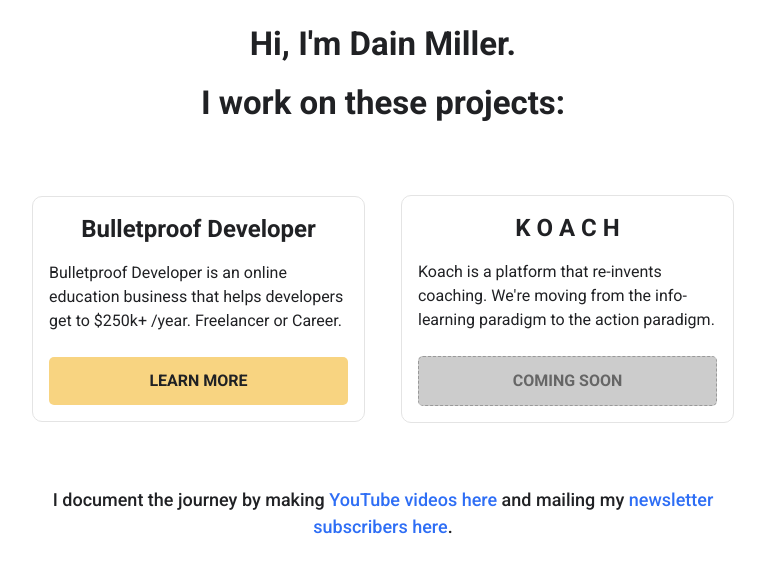
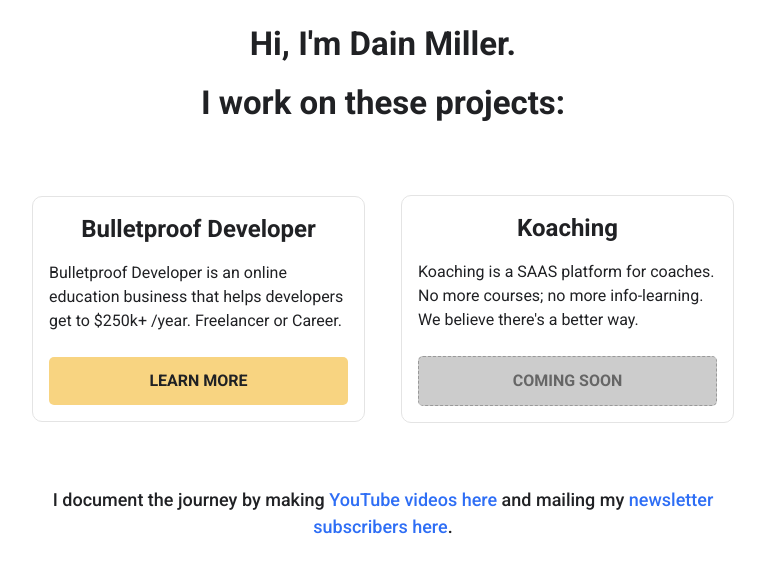
Before and after one commit to dainmiller/dainmiller.github.io.bak2, a plain HTML site: page index.html in a window 1280 px wide. Shown: the part 200-772 px from the top of the page, without its empty margins (257-1022 px from the left). Drawn offline with Linux system fonts and the light colour scheme.

Commit message:
Update index.html

```diff
--- a/index.html
+++ b/index.html
@@ -30,9 +30,9 @@
                   <a href="https://www.bulletproofdeveloper.com" target="_blank" class='button-block' style='margin-top:0px; margin-bottom:0px;'>LEARN MORE</a>
                </span>
                <span class='product-box' style='height: auto; padding-bottom:16px; margin-bottom:58px'>
-                  <h2>K O A C H</h2>
+                  <h2>Koaching</h2>
                   <div class="details" style='margin-bottom: 24px'>
-                     <p class='desc' style='margin-top:0px;'>Koach is a platform that re-invents coaching. We're moving from the info-learning paradigm to the action paradigm.</p>
+                     <p class='desc' style='margin-top:0px;'>Koaching is a SAAS platform for coaches. No more courses; no more info-learning. We believe there's a better way.</p>
                   </div>
                   <a href="https://www.opencourse.ml" target="_blank" class='button-block' style='  border: 1px dashed #999999;  background-color: #cccccc;  color: #666666; margin-top:0px; margin-bottom:0px;'>COMING SOON</a>
                </span>
```
